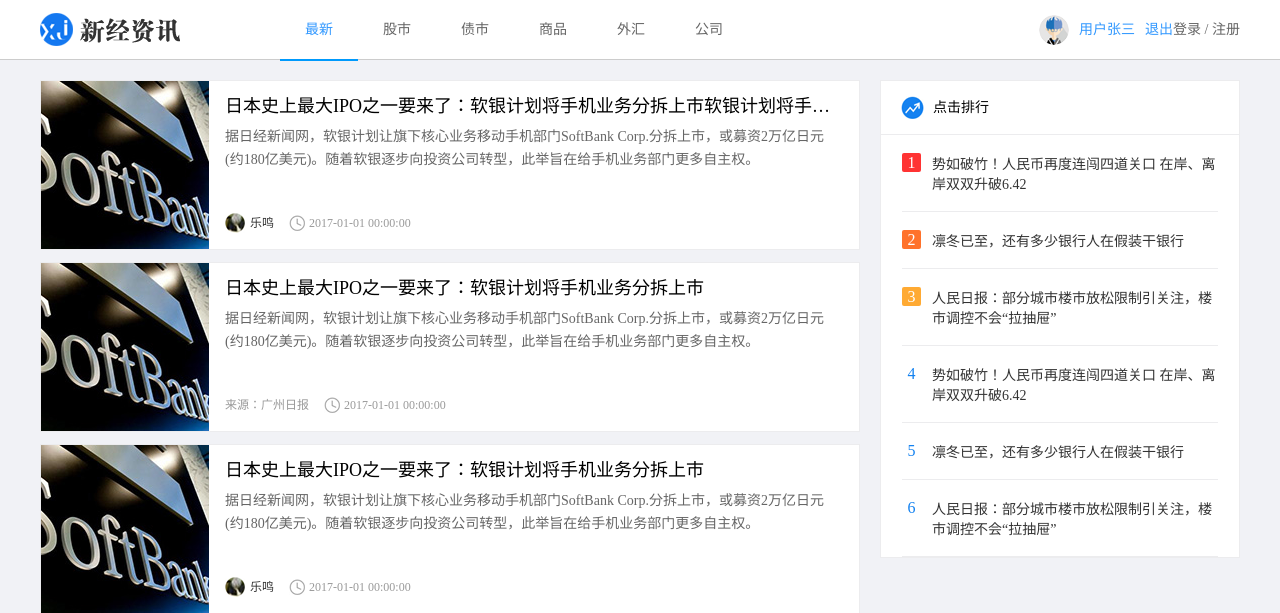
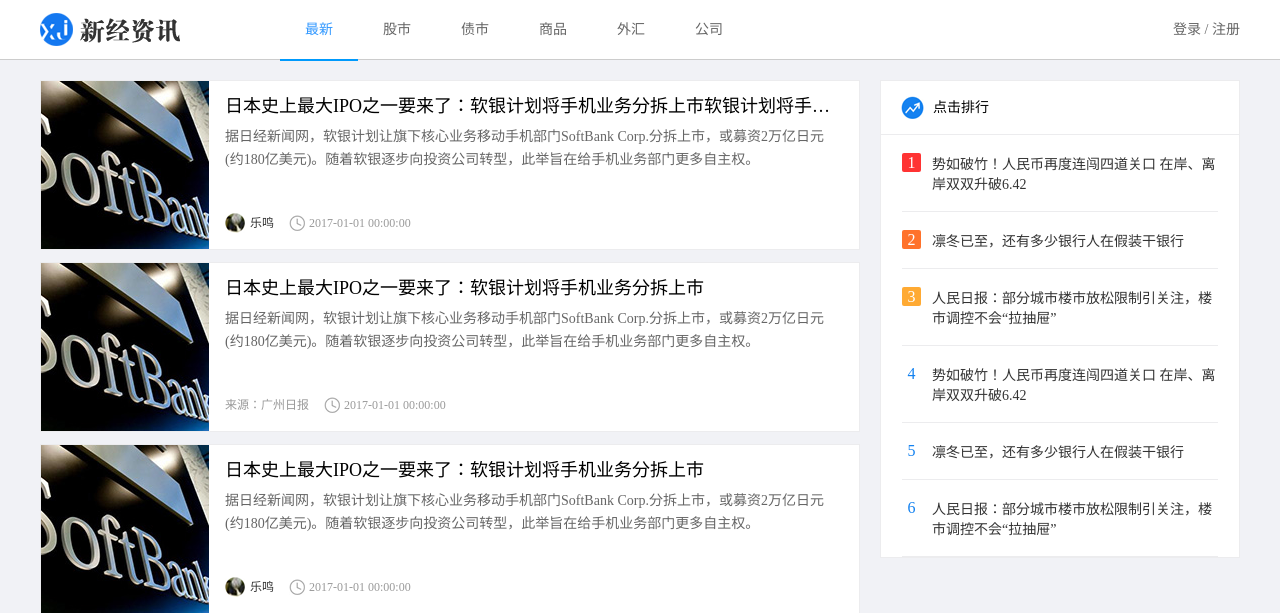
Before and after one commit to Roronoazorofans/economic_news, a Flask app: page / in a window 1280 px wide. Shown: the top 613 px of the page. Run offline with Flask 2, Linux system fonts and the light colour scheme; parts of the project's set-up code (start-up, migrations or seed data) failed here and were passed over.

Commit message:
网页右上角用户信息显示

```diff
--- a/info/modules/index/views.py
+++ b/info/modules/index/views.py
@@ -2,14 +2,29 @@
 from . import index_blue
 from flask import render_template, current_app
 from info import redis_store
+from info.models import User
+from flask import session
 @index_blue.route("/")
 def index():
     """主页"""
     # 测试数据库
     # redis_store.set("name","zjg")
 
+    # 1. 获取用户的状态保持信息，用于获取用户的登录信息
+    user_id = session.get("user_id", None)
+    user = None
+    if user_id:
+        try:
+            user = User.query.get(user_id)
+        except Exception as e:
+            current_app.logger.error(e)
+    # 2. 构造模板上下文
+    context = {
+        'user':user
+    }
+
     # 主页渲染
-    return render_template("news/index.html")
+    return render_template("news/index.html",context=context)
 
 @index_blue.route("/favicon.ico", methods=["GET"])
 def favicon():
--- a/info/templates/news/index.html
+++ b/info/templates/news/index.html
@@ -21,15 +21,26 @@
                 <li data-cid="5"><a href="javascript:;">外汇</a></li>
                 <li data-cid="6"><a href="javascript:;">公司</a></li>
             </ul>
-            <div class="user_btns fr">
+{#            <div class="user_btns fr">#}
+{#                <a href="javascript:;" class="login_btn">登录</a> / <a href="javascript:;" class="register_btn">注册</a>#}
+{#            </div>#}
+            <!-- 用户登录后显示下面，隐藏上面 -->
+{#            <div class="user_login fr">#}
+{#                <img src="../../static/news/images/person01.png" class="lgin_pic">#}
+{#                <a href="#">用户张三</a>#}
+{#                <a href="#">退出</a>#}
+{#            </div>#}
+                {% if context.user %}
+                <div class="user_login fr">
+                <img src="{% if context.user.avatar_url %}{{ context.user.avatar_url }}{% else %}../../../static/news/images/person01.png{% endif %}" class="lgin_pic">
+                <a href="#">{{ context.user.nick_name }}</a>
+                <a href="#">退出</a>
+                </div>
+                {% else %}
+                <div class="user_btns fr">
                 <a href="javascript:;" class="login_btn">登录</a> / <a href="javascript:;" class="register_btn">注册</a>
-            </div>
-            <!-- 用户登录后显示下面，隐藏上面 -->
-            <div class="user_login fr">
-                <img src="../../static/news/images/person01.png" class="lgin_pic">
-                <a href="#">用户张三</a>
-                <a href="#">退出</a>
-            </div>
+                </div>
+                {% endif %}
         </div>
     </div>
 
```
